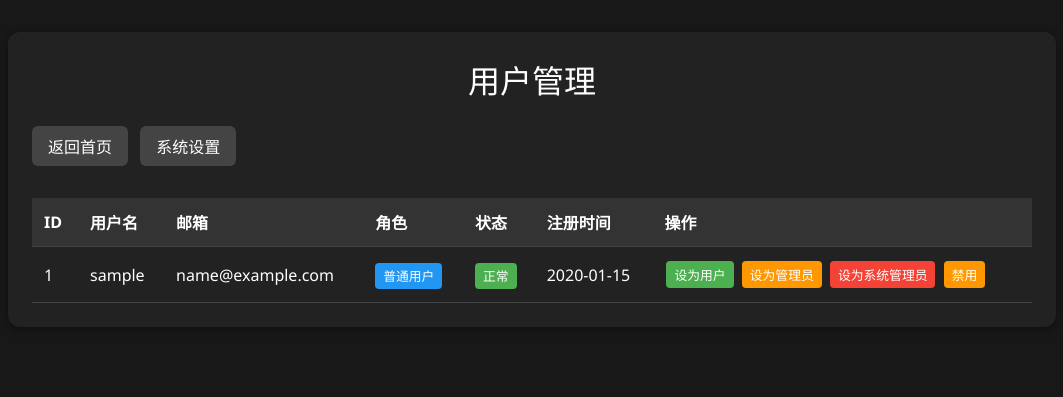
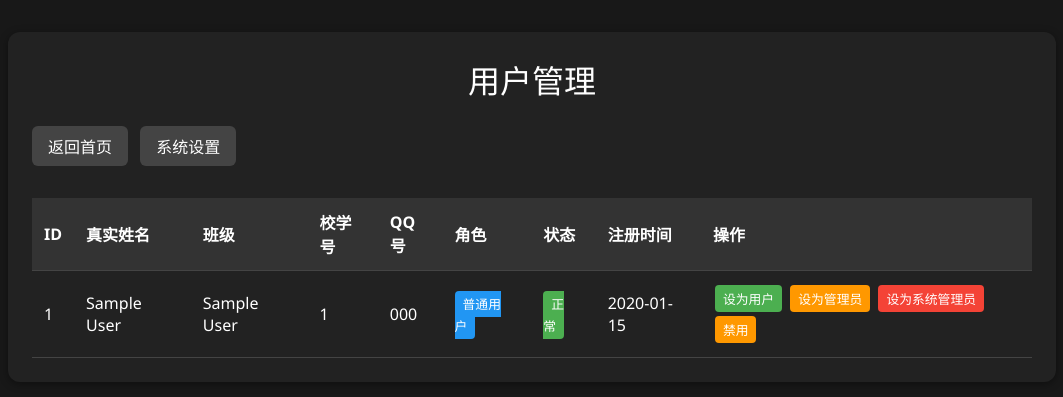
Before and after one commit to XYD6268/glzx-xmt, a Flask app: template templates/manage_users.html in a window 1280 px wide. Shown: the top 397 px of the page, without its empty margins (108-1171 px from the left). Run offline with Flask 3, Linux system fonts and the light colour scheme; the template is opened without the code that fills it: values that come from a table or form of the project are taken from there, others are empty; tables that the repository leaves empty hold one stand-in row (values such as "Sample post"); some libraries are stand-ins or nearby versions.

Commit message:
Refactor user model and registration fields
Replaced username and email with real_name, school_id, qq_number, and class_name in the User model and registration flow. Updated login, registration, upload, and user management templates and logic to use real_name and new fields. Removed manual input of class and name during upload; now fetched from logged-in user. Updated database and test code accordingly. Deleted several uploaded and thumbnail image files.

```diff
--- a/app.py
+++ b/app.py
@@ -16,9 +16,11 @@ db = SQLAlchemy(app)
 
 class User(db.Model):
     id = db.Column(db.Integer, primary_key=True)
-    username = db.Column(db.String(80), unique=True, nullable=False)
+    real_name = db.Column(db.String(50), unique=True, nullable=False)  # 真实姓名作为用户名
     password_hash = db.Column(db.String(120), nullable=False)
-    email = db.Column(db.String(120), unique=True, nullable=False)
+    school_id = db.Column(db.String(20), unique=True, nullable=False)  # 校学号
+    qq_number = db.Column(db.String(15), nullable=False)  # QQ号
+    class_name = db.Column(db.String(50), nullable=False)  # 班级
     role = db.Column(db.Integer, default=1)  # 1=普通用户, 2=普通管理员, 3=系统管理员
     is_active = db.Column(db.Boolean, default=True)
     created_at = db.Column(db.DateTime, default=db.func.current_timestamp())
@@ -121,22 +123,36 @@ def login():
 @app.route('/register', methods=['GET', 'POST'])
 def register():
     if request.method == 'POST':
-        username = request.form['username']
-        email = request.form['email']
+        real_name = request.form['real_name']
+        school_id = request.form['school_id']
+        qq_number = request.form['qq_number']
         password = request.form['password']
+        class_name = request.form['class_name']
 
-        if User.query.filter_by(username=username).first():
-            flash('用户名已存在')
+        # 验证校学号是否为纯数字
+        if not school_id.isdigit():
+            flash('校学号必须为纯数字')
             return render_template('register.html')
 
-        if User.query.filter_by(email=email).first():
-            flash('邮箱已存在')
+        # 验证QQ号是否为纯数字且长度合理
+        if not qq_number.isdigit() or len(qq_number) < 5 or len(qq_number) > 15:
+            flash('QQ号必须为5-15位数字')
+            return render_template('register.html')
+
+        if User.query.filter_by(real_name=real_name).first():
+            flash('该姓名已被注册')
+            return render_template('register.html')
+
+        if User.query.filter_by(school_id=school_id).first():
+            flash('校学号已存在')
             return render_template('register.html')
 
         user = User(
-            username=username,
-            email=email,
+            real_name=real_name,
+            school_id=school_id,
+            qq_number=qq_number,
             password_hash=generate_password_hash(password),
+            class_name=class_name,
             role=1  # 默认为普通用户
         )
         db.session.add(user)
@@ -167,8 +183,20 @@ def vote():
 def upload():
     if request.method == 'POST':
         files = request.files.getlist('photos')
-        class_name = request.form['class_name']
-        student_name = request.form['student_name']
+        user_id = session.get('user_id')
+
+        if not user_id:
+            flash('请先登录')
+            return redirect(url_for('login'))
+
+        # 从当前用户获取班级和姓名
+        current_user = User.query.get(user_id)
+        if not current_user:
+            flash('用户不存在')
+            return redirect(url_for('login'))
+
+        class_name = current_user.class_name
+        student_name = current_user.real_name
 
         uploaded_count = 0
         for file in files:
@@ -194,14 +222,25 @@ def upload():
                     url='/' + save_path.replace('\\', '/'),
                     thumb_url='/' + thumb_path.replace('\\', '/'),
                     class_name=class_name,
-                    student_name=student_name
+                    student_name=student_name,
+                    user_id=user_id,
+                    status=0  # 待审核状态
                 )
                 db.session.add(photo)
                 uploaded_count += 1
 
         db.session.commit()
+        flash('照片上传成功，等待审核')
         return redirect(url_for('index'))
-    return render_template('upload.html')
+
+    # GET请求时，传递用户信息到模板
+    user_id = session.get('user_id')
+    if user_id:
+        current_user = User.query.get(user_id)
+        return render_template('upload.html', current_user=current_user)
+    else:
+        flash('请先登录')
+        return redirect(url_for('login'))
 
 if __name__ == '__main__':
     os.makedirs(app.config['UPLOAD_FOLDER'], exist_ok=True)
--- a/templates/index.html
+++ b/templates/index.html
@@ -238,7 +238,7 @@
         <div class="user-nav">
             {% if current_user %}
                 <div class="user-info">
-                    欢迎，{{ current_user.username }}
+                    欢迎，{{ current_user.real_name }}
                     {% if current_user.role == 3 %}(系统管理员)
                     {% elif current_user.role == 2 %}(管理员)
                     {% else %}(用户)
--- a/templates/login.html
+++ b/templates/login.html
@@ -105,8 +105,8 @@
             {% endif %}
         {% endwith %}
         <form method="post">
-            <label for="username">用户名</label>
-            <input type="text" name="username" id="username" required>
+            <label for="real_name">真实姓名</label>
+            <input type="text" name="real_name" id="real_name" required placeholder="请输入您的真实姓名">
 
             <label for="password">密码</label>
             <input type="password" name="password" id="password" required>
--- a/templates/manage_users.html
+++ b/templates/manage_users.html
@@ -158,11 +158,13 @@
             <thead>
                 <tr>
                     <th>ID</th>
-                    <th>用户名</th>
-                    <th>邮箱</th>
+                    <th>真实姓名</th>
+                    <th class="mobile-hide">班级</th>
+                    <th>校学号</th>
+                    <th class="mobile-hide">QQ号</th>
                     <th>角色</th>
                     <th>状态</th>
-                    <th>注册时间</th>
+                    <th class="mobile-hide">注册时间</th>
                     <th>操作</th>
                 </tr>
             </thead>
@@ -170,8 +172,10 @@
                 {% for user in users %}
                 <tr>
                     <td>{{ user.id }}</td>
-                    <td>{{ user.username }}</td>
-                    <td>{{ user.email }}</td>
+                    <td>{{ user.real_name }}</td>
+                    <td class="mobile-hide">{{ user.class_name }}</td>
+                    <td>{{ user.school_id }}</td>
+                    <td class="mobile-hide">{{ user.qq_number }}</td>
                     <td>
                         <span class="role role-{{ user.role }}">
                             {% if user.role == 1 %}普通用户
@@ -185,7 +189,7 @@
                             {% if user.is_active %}正常{% else %}禁用{% endif %}
                         </span>
                     </td>
-                    <td>{{ user.created_at.strftime('%Y-%m-%d') if user.created_at else '' }}</td>
+                    <td class="mobile-hide">{{ user.created_at.strftime('%Y-%m-%d') if user.created_at else '' }}</td>
                     <td>
                         {% if user.role < 3 %}
                             <a href="{{ url_for('change_user_role', user_id=user.id, new_role=1) }}" class="btn">设为用户</a>
```
Also changed, not shown: app_test.py (+47 -22 lines), templates/register.html (+10 -4 lines), templates/upload.html (+9 -6 lines), instance/photos.db, static/thumbs/2024-08-31_10-54-06Z_1757158232799_0.png (deleted), static/thumbs/IMG_425_1757158556535_0.jpg (deleted), static/thumbs/IMG_426_1757158556673_1.jpg (deleted), static/thumbs/screenshot_20250906_183904_1757158556733_2.png (deleted), static/thumbs/screenshot_20250906_183904_1757160247168_0.png (deleted), static/uploads/2024-08-31_10-54-06Z_1757158232799_0.png (deleted), static/uploads/IMG_425_1757158556535_0.jpg (deleted), static/uploads/IMG_426_1757158556673_1.jpg (deleted), static/uploads/screenshot_20250906_183904_1757158556733_2.png (deleted), static/uploads/screenshot_20250906_183904_1757160247168_0.png (deleted).
